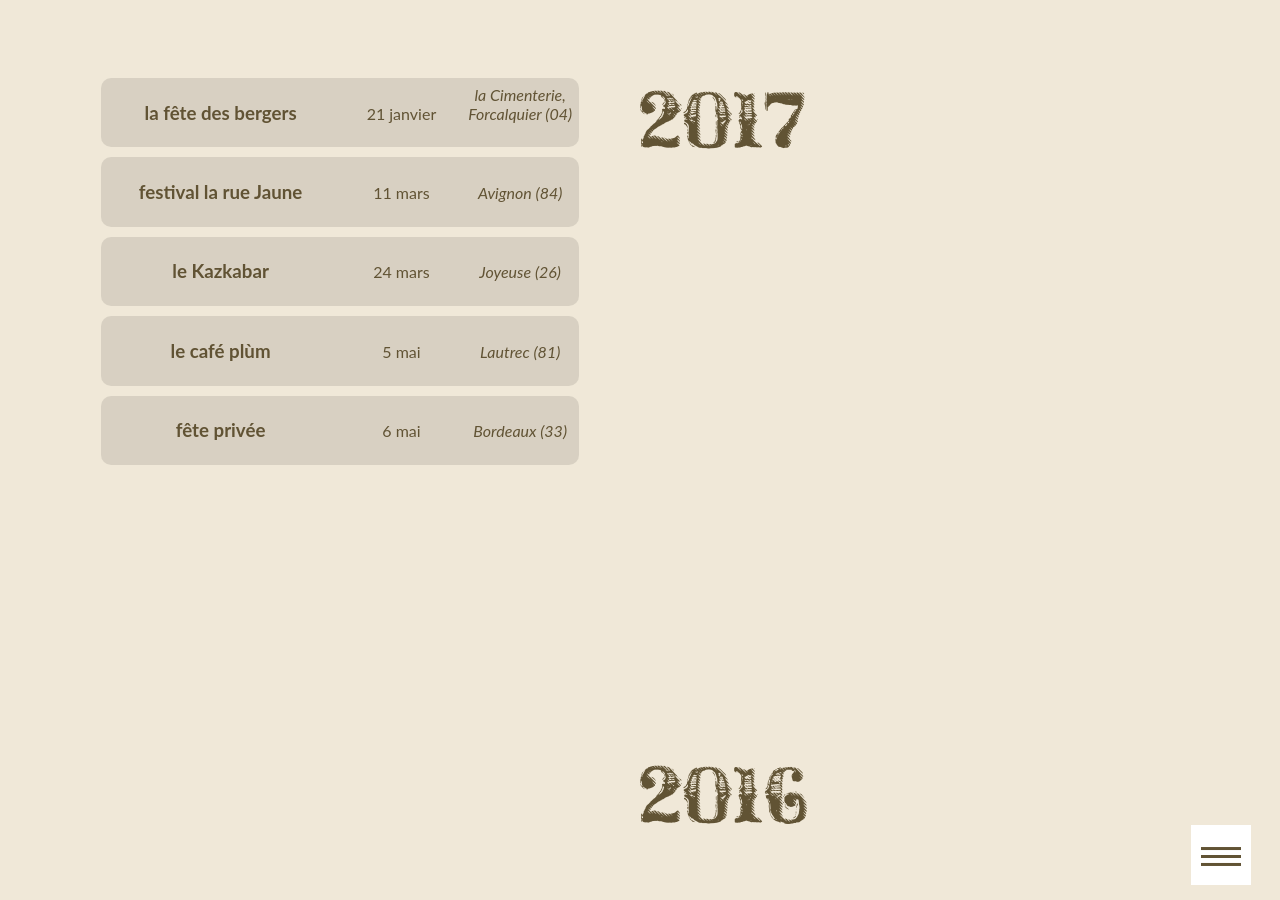
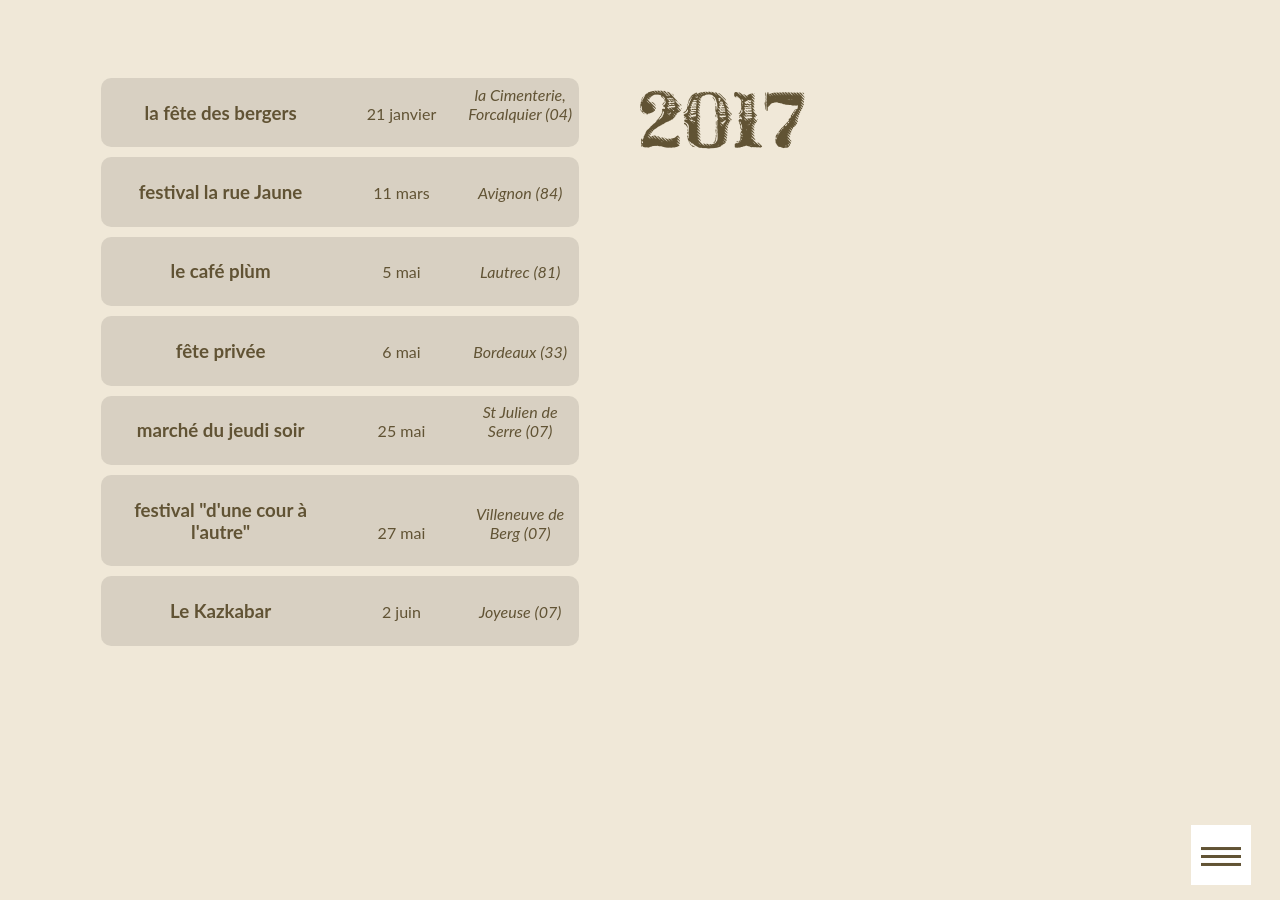
Before and after one commit to ftmftrs/ftmftrs.github.io, a Jekyll site: the page built from concert/index.html, in a window 1280 px wide and 900 px high, scrolled down 976 px. Built offline with Jekyll 4.4.1, drawn with Linux system fonts in a browser that asks for light colours; Markdown is read by kramdown in place of the engine named in the settings; comment, search, counter and statistics services are not loaded.

Commit message:
Update concerts.yml

```diff
--- a/_data/concerts.yml
+++ b/_data/concerts.yml
@@ -10,10 +10,6 @@
       date: 11 mars
       address: Avignon (84)
 
-    - title: le Kazkabar
-      date: 24 mars
-      address: Joyeuse (26)
-
     - title: le café plùm
       date: 5 mai
       address: Lautrec (81)
@@ -21,6 +17,19 @@
     - title: fête privée
       date: 6 mai
       address: Bordeaux (33)
+
+    - title: marché du jeudi soir
+      date: 25 mai
+      address: St Julien de Serre (07)
+
+    - title: festival "d'une cour à l'autre"
+      date: 27 mai
+      address: Villeneuve de Berg (07)
+
+    - title: Le Kazkabar
+      date: 2 juin
+      address: Joyeuse (07)
+
 
 - name: 2016
   dates:
```
